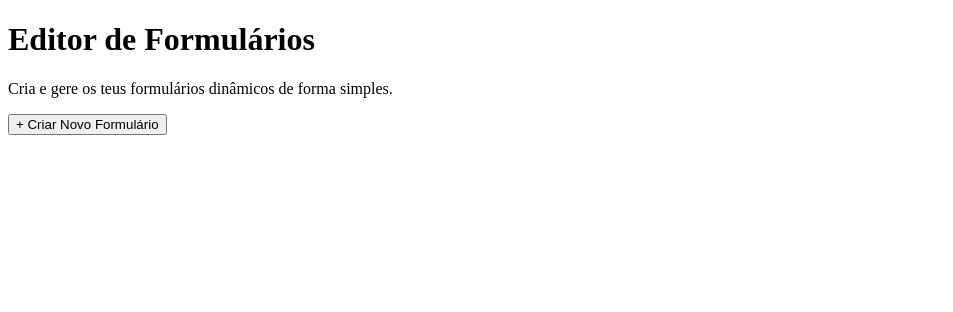
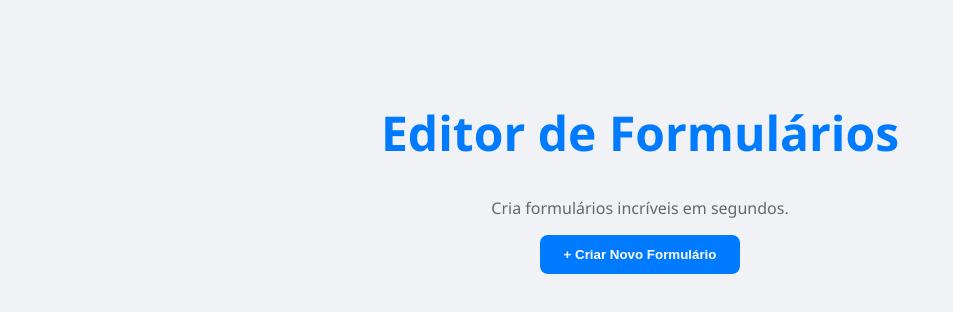
Before and after one commit to iptomar/2026-Team-F, a React (Vite) app in the folder Frontend/: page / in a window 1280 px wide. Shown: the top 312 px of the page, without its empty margins (0-953 px from the left). Built offline with nearby package versions, Linux system fonts and the light colour scheme.

Commit message:
Melhora o UI da página inicial para estar mais profissional.

```diff
--- /dev/null
+++ b/Frontend/src/App.css
@@ -0,0 +1,29 @@
+/* src/App.css */
+body {
+  margin: 0;
+  font-family: 'Segoe UI', Roboto, sans-serif;
+  background-color: #f0f2f5;
+  color: #1c1e21;
+}
+
+.card {
+  background: white;
+  padding: 20px;
+  border-radius: 12px;
+  box-shadow: 0 2px 4px rgba(0,0,0,0.1);
+  margin-bottom: 15px;
+}
+
+.btn-blue {
+  background-color: #007bff;
+  color: white;
+  border: none;
+  padding: 12px 24px;
+  border-radius: 8px;
+  font-weight: bold;
+  cursor: pointer;
+}
+
+.btn-blue:hover {
+  background-color: #0056b3;
+}
--- a/Frontend/src/pages/HomePage.jsx
+++ b/Frontend/src/pages/HomePage.jsx
@@ -1,27 +1,15 @@
 import React from 'react';
+import '../App.css'; // Importa o CSS aqui
 
 const HomePage = ({ onCreateNew }) => {
   return (
-    <div className="min-h-screen bg-gray-50 flex flex-col items-center justify-center p-8">
+    <div style={{ textAlign: 'center', marginTop: '100px' }}>
+      <h1 style={{ fontSize: '3rem', color: '#007bff' }}>Editor de Formulários</h1>
+      <p style={{ color: '#65676b' }}>Cria formulários incríveis em segundos.</p>
 
-      {/* Cabeçalho */}
-      <div className="text-center mb-12">
-        <h1 className="text-4xl font-bold text-gray-800 mb-4">
-          Editor de Formulários
-        </h1>
-        <p className="text-lg text-gray-500">
-          Cria e gere os teus formulários dinâmicos de forma simples.
-        </p>
-      </div>
-
-      {/* Botão principal */}
-      <button
-        onClick={onCreateNew}
-        className="bg-blue-600 hover:bg-blue-700 text-white text-lg font-semibold px-10 py-4 rounded-xl shadow-md transition-all duration-200 hover:shadow-lg"
-      >
+      <button className="btn-blue" onClick={onCreateNew}>
         + Criar Novo Formulário
       </button>
-
     </div>
   );
 };
```
Also changed, not shown: Frontend/src/index.css (added).
